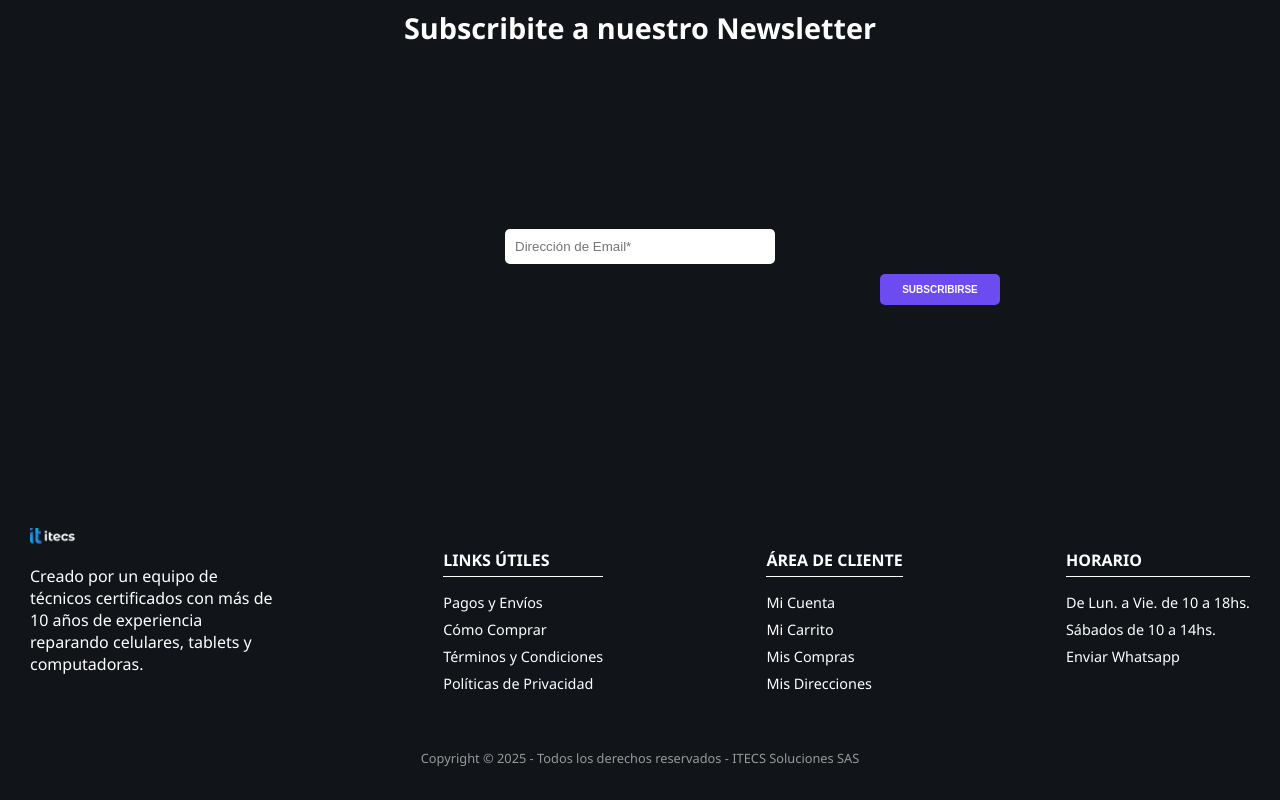
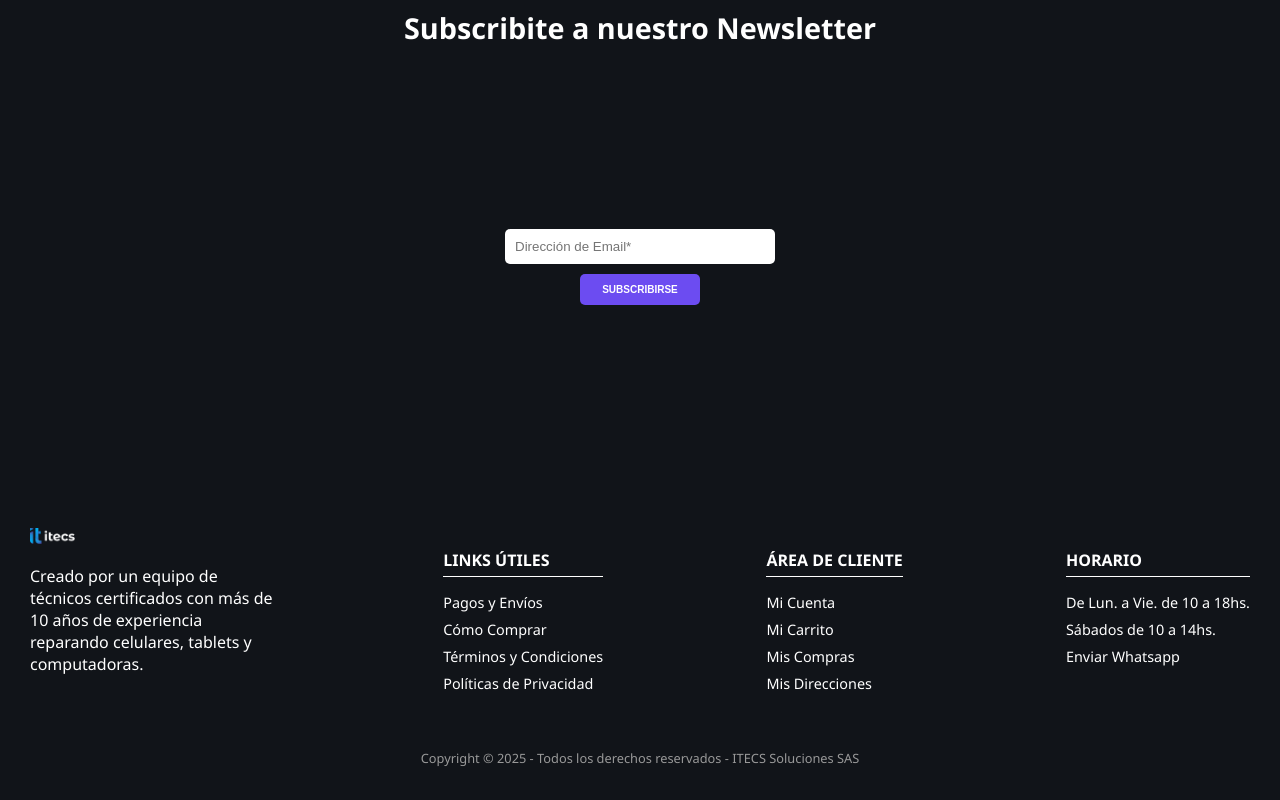
Before and after one commit to gustavo-manzini/Itecs, a React (Vite) app: page / in a window 1280 px wide. Shown: the part 3276-4076 px from the top of the page. Built offline with nearby package versions, Linux system fonts and the light colour scheme.

Commit message:
tuve que alinear el boton submit con el input

```diff
--- a/src/App.css
+++ b/src/App.css
@@ -882,6 +882,7 @@ h2 {
   font-size: 10px;
   font-style: bold;
   font-weight: 700;
+
 }
 
 .footer-columns {
@@ -1347,14 +1348,11 @@ display: flex;
   align-items: center;
   gap: 10px;
   width: 100%;
+
 }
 
 .newsletter-btn {
-  text-align: center;
-  justify-content: center;
-  display: flex;
-  gap: 10px;
-  margin-left: 850px;
+  align-self: center;
 }
 /* reparaciones carrusel */
 
```
